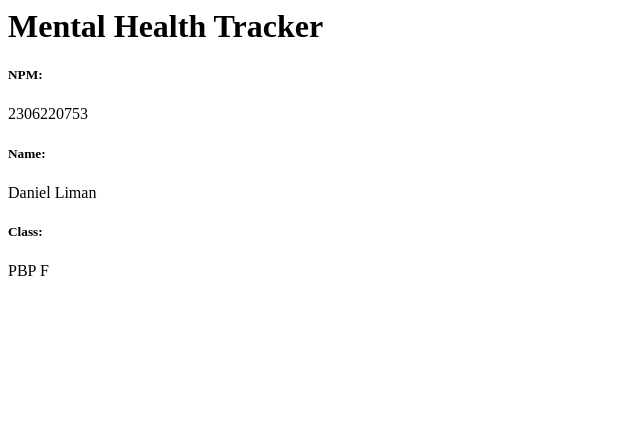
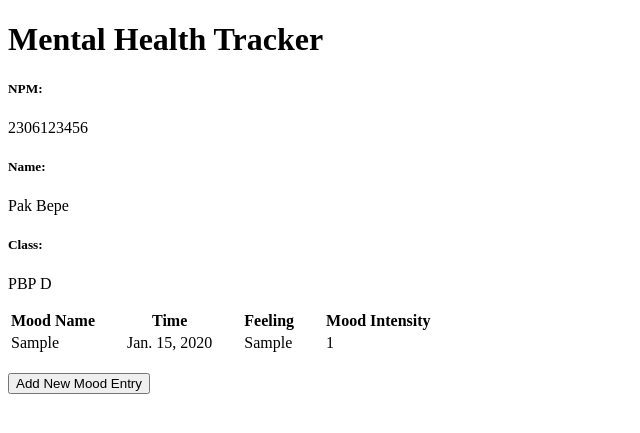
Before and after one commit to hyvos07/mental-health-tracker, a Django app: page / in a window 1280 px wide. Shown: the top 433 px of the page, without its empty margins (0-640 px from the left). Run offline with Django 5.2, Linux system fonts and the light colour scheme; tables that the repository leaves empty hold one stand-in row (values such as "Sample post").

Commit message:
feat: Add a functionality to create new mood entry

```diff
--- a/main/models.py
+++ b/main/models.py
@@ -1,6 +1,8 @@
+import uuid
 from django.db import models
 
 class MoodEntry(models.Model):
+    id = models.UUIDField(primary_key=True, default=uuid.uuid4, editable=False)
     mood = models.CharField(max_length=255)
     time = models.DateField(auto_now_add=True)
     feelings = models.TextField()
--- a/main/templates/main.html
+++ b/main/templates/main.html
@@ -1,4 +1,7 @@
 <!-- <link rel="icon" href="/path/to/favicon.ico" type="image/x-icon"> -->
+{% extends 'base.html' %}
+
+{% block content %}
 
 <h1>Mental Health Tracker</h1>
 
@@ -8,3 +11,34 @@
 <p>{{ name }}<p>
 <h5>Class: </h5>
 <p>{{ class }}<p>
+
+{% if not mood_entries %}
+<div style="padding-top: 10px; padding-bottom: 10px;"><p>Belum ada data mood pada mental health tracker.</p></div>
+{% else %}
+<table>
+  <tr>
+    <th style="padding-right: 15px;">Mood Name</th>
+    <th style="padding-left: 15px; padding-right: 15px;">Time</th>
+    <th style="padding-left: 15px; padding-right: 15px;">Feeling</th>
+    <th style="padding-left: 15px; padding-right: 15px;">Mood Intensity</th>
+  </tr>
+
+  {% comment %} Berikut cara memperlihatkan data mood di bawah baris ini {% endcomment %}
+  {% for mood_entry in mood_entries %}
+  <tr>
+    <td style="padding-right: 15px;">{{mood_entry.mood}}</td>
+    <td style="padding-left: 15px; padding-right: 15px;">{{mood_entry.time}}</td>
+    <td style="padding-left: 15px; padding-right: 15px;">{{mood_entry.feelings}}</td>
+    <td style="padding-left: 15px; padding-right: 15px;">{{mood_entry.mood_intensity}}</td>
+  </tr>
+  {% endfor %}
+</table>
+{% endif %}
+
+<br />
+
+<a href="{% url 'main:create_mood_entry' %}">
+  <button>Add New Mood Entry</button>
+</a>
+
+{% endblock content %}
--- a/main/urls.py
+++ b/main/urls.py
@@ -1,8 +1,13 @@
 from django.urls import path
-from main.views import show_main
+from main.views import *
 
 app_name = 'main'
 
 urlpatterns = [
     path('', show_main, name='show_main'),
+    path('create-mood-entry', create_mood_entry, name='create_mood_entry'),
+    path('xml/', show_xml, name='show_xml'),
+    path('json/', show_json, name='show_json'),
+    path('xml/<str:id>/', show_xml_by_id, name='show_xml_by_id'),
+    path('json/<str:id>/', show_json_by_id, name='show_json_by_id'),
 ]
--- a/main/views.py
+++ b/main/views.py
@@ -1,10 +1,55 @@
-from django.shortcuts import render
+from django.shortcuts import render, redirect   # Tambahkan import redirect di baris ini
+from main.forms import MoodEntryForm
+from main.models import MoodEntry
+from django.http import HttpResponse, JsonResponse
+from django.core import serializers
 
+
+# Show Main Page with lists of Mood Entries
 def show_main(request):
+    mood_entries = MoodEntry.objects.all()
+
     context = {
-        'npm' : '2306220753',
-        'name': 'Daniel Liman',
-        'class': 'PBP F'
+        'name': 'Pak Bepe',
+        'class': 'PBP D',
+        'npm': '2306123456',
+        'mood_entries': mood_entries
     }
 
     return render(request, "main.html", context)
+
+
+# Create new data of Moods
+def create_mood_entry(request):
+    form = MoodEntryForm(request.POST or None)
+
+    if form.is_valid() and request.method == "POST":
+        form.save()
+        return redirect('main:show_main')
+
+    context = {'form': form}
+    return render(request, "create_mood_entry.html", context)
+
+
+# Show XML of all data
+def show_xml(request):
+    data = MoodEntry.objects.all()
+    return HttpResponse(serializers.serialize("xml", data), content_type="application/xml")
+
+
+# Show JSON of all data
+def show_json(request):
+    data = MoodEntry.objects.all()
+    return HttpResponse(serializers.serialize("json", data), content_type="application/json")
+
+
+# Show XML by ID
+def show_xml_by_id(request, id):
+    data = MoodEntry.objects.filter(pk=id)
+    return HttpResponse(serializers.serialize("xml", data), content_type="application/xml")
+
+
+# Show JSON by ID
+def show_json_by_id(request, id):
+    data = MoodEntry.objects.filter(pk=id)
+    return HttpResponse(serializers.serialize("json", data), content_type="application/json")
--- /dev/null
+++ b/templates/base.html
@@ -0,0 +1,13 @@
+{% load static %}
+<!DOCTYPE html>
+<html lang="en">
+  <head>
+    <meta charset="UTF-8" />
+    <meta name="viewport" content="width=device-width, initial-scale=1.0" />
+    {% block meta %} {% endblock meta %}
+  </head>
+
+  <body>
+    {% block content %} {% endblock content %}
+  </body>
+</html>
```
Also changed, not shown: main/forms.py (added, +7 -0 lines), main/templates/create_mood_entry.html (added, +18 -0 lines), mental_health_tracker/settings.py (+8 -1 lines), .github/workflows/deploy.yml (added), main/migrations/0002_alter_moodentry_id.py (added).
